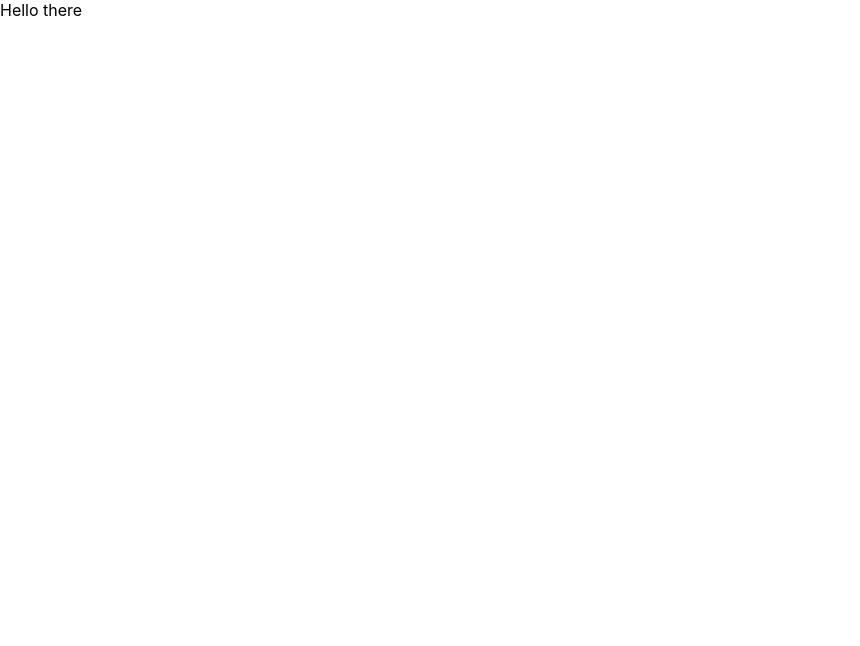
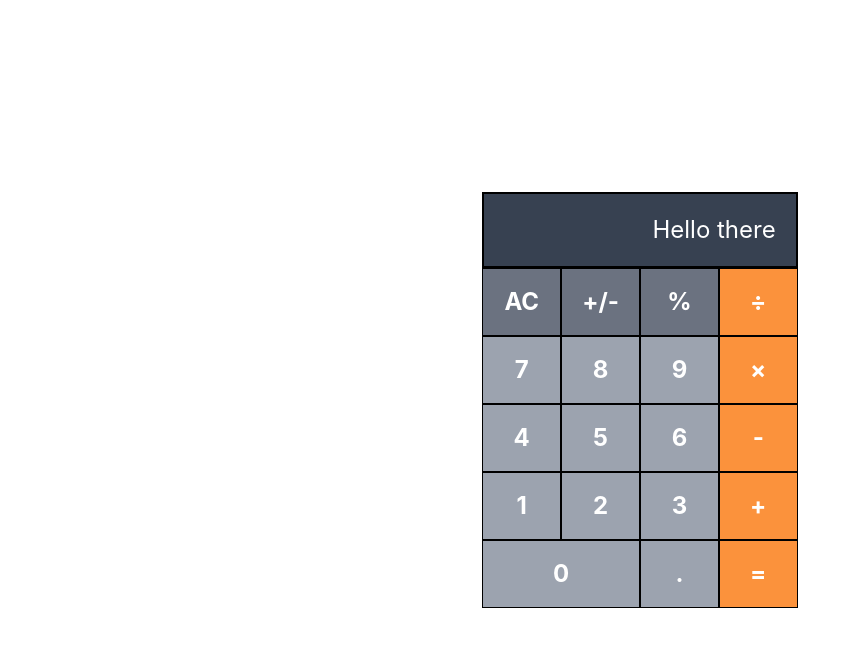
Before and after one commit to groverrichardson/calculator, a React (Create React App) app: page / in a window 1280 px wide. Shown: the top 646 px of the page, without its empty margins (0-860 px from the left). Built offline with nearby package versions, Linux system fonts and the light colour scheme.

Commit message:
Wireframes created and styled.

```diff
--- a/src/App.js
+++ b/src/App.js
@@ -1,7 +1,42 @@
 import React from 'react';
+import CalcButton from './components/calcButton';
+import Display from './components/display';
 
 function App() {
-    return <div className="App">Hello there</div>;
+    return (
+        <main className="App grid justify-center">
+            <Display />
+            <div className="calc-button-group grid grid-cols-4">
+                <CalcButton classes="clear bg-gray-500" display="AC" />
+                <CalcButton classes="pos-neg bg-gray-500" display="+/-" />
+                <CalcButton classes="percentage bg-gray-500" display="%" />
+                <CalcButton classes="division bg-orange-400" display="÷" />
+            </div>
+            <div className="calc-button-group grid grid-cols-4">
+                <CalcButton classes="division bg-gray-400" display="7" />
+                <CalcButton classes="division bg-gray-400" display="8" />
+                <CalcButton classes="division bg-gray-400" display="9" />
+                <CalcButton classes="division bg-orange-400" display="×" />
+            </div>
+            <div className="calc-button-group grid grid-cols-4">
+                <CalcButton classes="division bg-gray-400" display="4" />
+                <CalcButton classes="division bg-gray-400" display="5" />
+                <CalcButton classes="division bg-gray-400" display="6" />
+                <CalcButton classes="division bg-orange-400" display="-" />
+            </div>
+            <div className="calc-button-group grid grid-cols-4">
+                <CalcButton classes="division bg-gray-400" display="1" />
+                <CalcButton classes="division bg-gray-400" display="2" />
+                <CalcButton classes="division bg-gray-400" display="3" />
+                <CalcButton classes="division bg-orange-400" display="+" />
+            </div>
+            <div className="calc-button-group grid grid-cols-4">
+                <CalcButton classes="col-span-2 bg-gray-400" display="0" />
+                <CalcButton classes="division bg-gray-400" display="." />
+                <CalcButton classes="division bg-orange-400" display="=" />
+            </div>
+        </main>
+    );
 }
 
 export default App;
--- /dev/null
+++ b/src/App.sass
@@ -0,0 +1,13 @@
+body
+    display: flex
+    flex-direction: column
+    justify-content: center
+    align-items: center
+    height: 100vh
+
+.CalcButton
+    border: solid black 1px
+    padding: 15px 20px
+    color: white
+    font-size: 1.5em
+    font-weight: bold
--- /dev/null
+++ b/src/components/calcButton.js
@@ -0,0 +1,11 @@
+import React from 'react';
+
+function CalcButton(props) {
+    return (
+        <button className={`CalcButton text-center ${props.classes}`}>
+            {props.display}
+        </button>
+    );
+}
+
+export default CalcButton;
--- /dev/null
+++ b/src/components/display.js
@@ -0,0 +1,11 @@
+import React from 'react';
+
+function Display() {
+    return (
+        <div className="Display text-right border-2 border-black py-5 px-5 bg-gray-700 text-white text-bold text-2xl">
+            Hello there
+        </div>
+    );
+}
+
+export default Display;
--- a/src/index.js
+++ b/src/index.js
@@ -2,5 +2,6 @@ import React from 'react';
 import ReactDOM from 'react-dom';
 import App from './App';
 import './index.css';
+import './App.sass';
 
 ReactDOM.render(<App />, document.getElementById('root'));
--- /dev/null
+++ b/tailwind.config.js
@@ -0,0 +1,7 @@
+module.exports = {
+    content: ['./src/**/*.{js,jsx,ts,tsx}'],
+    theme: {
+        extend: {},
+    },
+    plugins: [],
+};
```
Also changed, not shown: package.json (+9 -0 lines), src/index.css (+12 -8 lines), 1 other file (tests, documents, lock files or other folders).
